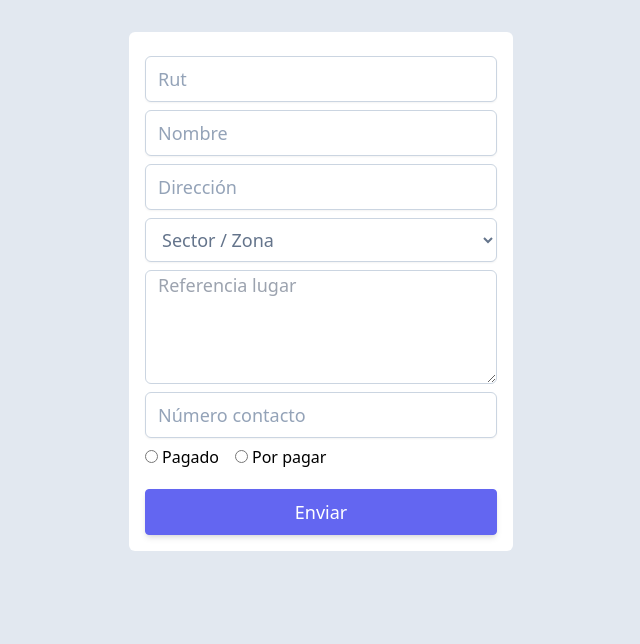
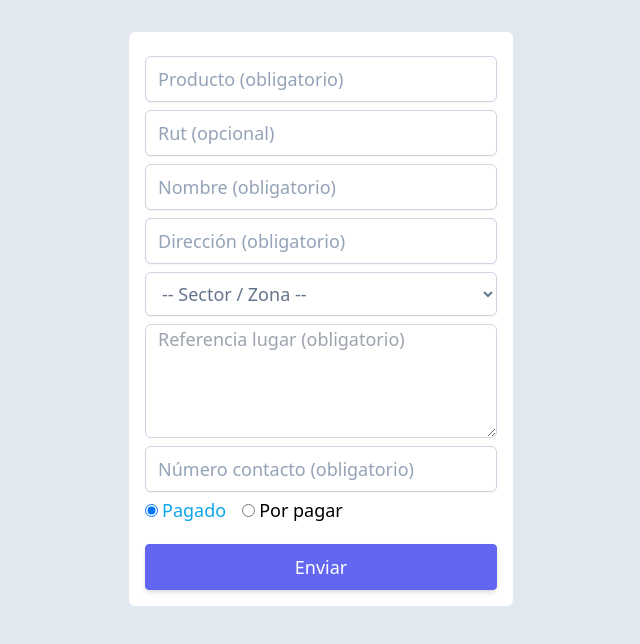
Before and after one commit to Cristobal21/order-app-front, a React (Vite) app: page / in a window 1280 px wide. Shown: the top 644 px of the page, without its empty margins (319-959 px from the left). Built offline with nearby package versions, Linux system fonts and the light colour scheme.

Commit message:
Front-end terminado, por ahora

```diff
--- a/index.html
+++ b/index.html
@@ -4,7 +4,7 @@
 		<meta charset="UTF-8" />
 		<link rel="icon" type="image/svg+xml" href="/vite.svg" />
 		<meta name="viewport" content="width=device-width, initial-scale=1.0" />
-		<title>Vite + React</title>
+		<title>Pedidos App</title>
 	</head>
 	<body class="bg-slate-200">
 		<div id="root"></div>
--- a/package.json
+++ b/package.json
@@ -9,10 +9,12 @@
     "preview": "vite preview"
   },
   "dependencies": {
+    "@reduxjs/toolkit": "^1.9.1",
     "autoprefixer": "^10.4.13",
     "postcss": "^8.4.20",
     "react": "^18.2.0",
     "react-dom": "^18.2.0",
+    "react-redux": "^8.0.5",
     "react-router-dom": "^6.6.1",
     "tailwindcss": "^3.2.4"
   },
--- a/src/form/RegisterOrder.jsx
+++ b/src/form/RegisterOrder.jsx
@@ -1,38 +1,136 @@
+import { useState } from "react"
+import { useForm } from "../hooks/useForm"
+
+const initialForm = {
+	producto: "",
+	rut: "",
+	nombre: "",
+	direccion: "",
+	sector: "",
+	referencia: "",
+	contacto: "",
+	pago: "",
+	precio: "",
+	medioPago: "",
+}
+
+const validationsForm = (form) => {
+	let errors = {}
+
+	let regexName = /^[A-Za-zÑñÁáÉéÍíÓóÚúÜü\s]+$/
+	let regexAddress = /^[A-Za-zÑñÁáÉéÍíÓóÚúÜü0-9-.\s]+$/g
+	let regexContact = /^[0-9]{0,9}$/
+	let regexComments = /^.{1,255}$/
+
+	if (!form.producto.trim()) {
+		errors.producto = `El campo "Producto" es requerido`
+	} else if (!regexName.test(form.producto.trim())) {
+		errors.producto =
+			'El campo "Producto" solo acepta letras y espacios en blanco.'
+	} else if (!form.nombre.trim()) {
+		errors.nombre = `El campo "Nombre" es requerido`
+	} else if (!regexName.test(form.nombre.trim())) {
+		errors.nombre = 'El campo "Nombre" solo acepta letras y espacios en blanco.'
+	} else if (!form.direccion.trim()) {
+		errors.direccion = `El campo "Dirección" es requerido`
+	} else if (!regexAddress.test(form.direccion.trim())) {
+		errors.direccion =
+			'El campo "Dirección solo acepta letras, números y espacios en blanco."'
+	} else if (!form.referencia.trim()) {
+		errors.referencia = `El campo "Referencia lugar" es requerido`
+	} else if (!regexComments.test(form.referencia.trim())) {
+		errors.referencia =
+			'El campo "Referencia" no debe exceder los 255 caracteres.'
+	} else if (!form.contacto.trim()) {
+		errors.contacto = `El campo "Número Contacto" es requerido`
+	} else if (!regexContact.test(form.contacto.trim())) {
+		errors.contacto =
+			'El campo "Número Contacto" solo admite números y un largo máximo de 9 números.'
+	}
+
+	return errors
+}
+
 export const RegisterOrder = () => {
-	const onSubmit = (e) => {
-		e.preventDefault()
+	const [pago, setPago] = useState(false)
+
+	const {
+		form,
+		errors,
+		loading,
+		response,
+		handleChange,
+		handleBlur,
+		handleSubmit,
+	} = useForm(initialForm, validationsForm)
+
+	const handleClickPagar = () => {
+		setPago(true)
 	}
+	const handleClickPagado = () => {
+		setPago(false)
+	}
+
 	return (
 		<div className="flex justify-center">
-			<form method="post" onSubmit={onSubmit} className="py-8 w-96">
-				<label className="block bg-white px-4 py-4 rounded-md">
+			<form method="post" onSubmit={handleSubmit} className="py-8 w-96">
+				<div className="block bg-white px-4 py-4 rounded-md">
+					<input
+						type="text"
+						name="producto"
+						id="producto"
+						placeholder="Producto (obligatorio)"
+						className="mt-2 block w-full px-3 py-2 bg-white border border-slate-300 rounded-md text-lg shadow-sm placeholder-slate-400 focus:outline-none focus:border-indigo-300 focus:ring-1 focus:ring-indigo-500"
+						value={form.producto}
+						onChange={handleChange}
+						onBlur={handleBlur}
+					/>
+					{errors.producto && (
+						<p className="text-sm text-red-500">{errors.producto}</p>
+					)}
 					<input
 						type="text"
 						name="rut"
 						id="rut"
-						placeholder="Rut"
+						placeholder="Rut (opcional)"
 						className="mt-2 block w-full px-3 py-2 bg-white border border-slate-300 rounded-md text-lg shadow-sm placeholder-slate-400 focus:outline-none focus:border-indigo-300 focus:ring-1 focus:ring-indigo-500"
+						value={form.rut}
+						onChange={handleChange}
+						onBlur={handleBlur}
 					/>
 					<input
 						type="text"
 						name="nombre"
 						id="nombre"
-						placeholder="Nombre"
+						placeholder="Nombre (obligatorio)"
 						className="mt-2 block w-full px-3 py-2 bg-white border border-slate-300 rounded-md text-lg shadow-sm placeholder-slate-400 focus:outline-none focus:border-indigo-300 focus:ring-1 focus:ring-indigo-500"
+						value={form.nombre}
+						onChange={handleChange}
+						onBlur={handleBlur}
 					/>
+					{errors.nombre && (
+						<p className="text-sm text-red-500">{errors.nombre}</p>
+					)}
 					<input
 						type="text"
 						name="direccion"
 						id="direccion"
-						placeholder="Dirección"
+						placeholder="Dirección (obligatorio)"
 						className="mt-2 block w-full px-3 py-2 bg-white border border-slate-300 rounded-md text-lg shadow-sm placeholder-slate-400 focus:outline-none focus:border-indigo-300 focus:ring-1 focus:ring-indigo-500"
+						value={form.direccion}
+						onChange={handleChange}
+						onBlur={handleBlur}
 					/>
+					{errors.direccion && (
+						<p className="text-sm text-red-500">{errors.direccion}</p>
+					)}
 					<select
 						name="sector"
-						id="sector"
 						className="mt-2 text-lg text-slate-500 px-3 py-2 bg-white border border-slate-300 rounded-md shadow-sm focus:outline-none w-full focus:border-indigo-300 focus:ring-1 focus:ring-indigo-500"
+						onChange={handleChange}
+						defaultValue=""
 					>
-						<option value="">Sector / Zona</option>
+						<option value="">-- Sector / Zona --</option>
 						<option value="buin_centro">Buin centro</option>
 						<option value="villaseca">Villaseca</option>
 						<option value="maipo">Maipo</option>
@@ -47,47 +145,94 @@ export const RegisterOrder = () => {
 						id="referencia"
 						cols="30"
 						rows="4"
-						placeholder="Referencia lugar"
+						placeholder="Referencia lugar (obligatorio)"
 						className="mt-2 block rounded-md text-lg w-full px-3 border border-slate-300 focus:outline-none focus:border-indigo-300 focus:ring-1 focus:ring-indigo-500"
+						value={form.referencia}
+						onChange={handleChange}
+						onBlur={handleBlur}
 					></textarea>
+					{errors.referencia && (
+						<p className="text-sm text-red-500">{errors.referencia}</p>
+					)}
 					<input
 						type="tel"
 						name="contacto"
 						id="contacto"
-						placeholder="Número contacto"
+						placeholder="Número contacto (obligatorio)"
 						className="mt-2 block w-full px-3 py-2 bg-white border border-slate-300 rounded-md text-lg shadow-sm placeholder-slate-400 focus:outline-none focus:border-indigo-300 focus:ring-1 focus:ring-indigo-500"
+						value={form.contacto}
+						onChange={handleChange}
+						onBlur={handleBlur}
 					/>
+					{errors.contacto && (
+						<p className="text-sm text-red-500">{errors.contacto}</p>
+					)}
 					<input
 						type="radio"
 						name="pago"
 						id="pagado"
+						value="pagado"
+						onChange={handleChange}
+						onBlur={handleBlur}
+						defaultChecked
 						className="peer/pagado mr-1 mt-3"
+						onClick={handleClickPagado}
 					/>
 					<label
 						htmlFor="pagado"
-						className="peer-checked/pagado:text-sky-500 mr-4"
+						className="peer-checked/pagado:text-sky-500 mr-4 text-lg"
 					>
 						Pagado
 					</label>
+					{!pago && <></>}
 					<input
 						type="radio"
 						name="pago"
 						id="porpagar"
+						value="porpagar"
+						onChange={handleChange}
+						onBlur={handleBlur}
 						className="peer/porpagar mr-1"
+						onClick={handleClickPagar}
 					/>
 					<label
 						htmlFor="porpagar"
-						className="peer-checked/porpagar:text-sky-500"
+						className="peer-checked/porpagar:text-sky-500 text-lg"
 					>
 						Por pagar
 					</label>
+					{pago && (
+						<>
+							<input
+								type="text"
+								name="precio"
+								id="precio"
+								placeholder="Precio"
+								value={form.precio}
+								onChange={handleChange}
+								className="mt-2 block w-full px-3 py-2 bg-white border border-slate-300 rounded-md text-lg shadow-sm placeholder-slate-400 focus:outline-none focus:border-indigo-300 focus:ring-1 focus:ring-indigo-500"
+							/>
+							<select
+								name="mediopago"
+								className="mt-2 text-lg text-slate-500 px-3 py-2 bg-white border border-slate-300 rounded-md shadow-sm focus:outline-none w-full focus:border-indigo-300 focus:ring-1 focus:ring-indigo-500"
+								defaultValue=""
+								onChange={handleChange}
+							>
+								<option value="">-- Medio de pago --</option>
+								<option value="efectivo">Efectivo</option>
+								<option value="tarjeta">Tarjeta</option>
+								<option value="transferencia">Transferencia</option>
+							</select>
+						</>
+					)}
 					<input
 						type="submit"
 						value="Enviar"
 						className="bg-indigo-500 border border-indigo-500 focus:outline-none text-lg py-2 mt-5 w-full rounded shadow-md hover:bg-indigo-400 focus:bg-indigo-600 text-white hover:cursor-pointer"
 					/>
-				</label>
+				</div>
 			</form>
+			{loading}
 		</div>
 	)
 }
--- /dev/null
+++ b/src/hooks/useForm.js
@@ -0,0 +1,43 @@
+import { useState } from "react"
+
+export const useForm = (initialForm, validateForm) => {
+	const [form, setForm] = useState(initialForm)
+	const [errors, setErrors] = useState({})
+	const [loading, setLoading] = useState(false)
+	const [response, setResponse] = useState(null)
+
+	const handleChange = (e) => {
+		const { name, value } = e.target
+		setForm({
+			...form,
+			[name]: value,
+		})
+	}
+
+	const handleBlur = (e) => {
+		handleChange(e)
+		setErrors(validateForm(form))
+	}
+
+	const handleSubmit = (e) => {
+		e.preventDefault(e)
+		setErrors(validateForm(form))
+		if (Object.keys(errors).length === 0) {
+			setLoading(true)
+			setForm(initialForm)
+		} else {
+			return
+		}
+		setLoading(false)
+	}
+
+	return {
+		form,
+		errors,
+		loading,
+		response,
+		handleChange,
+		handleBlur,
+		handleSubmit,
+	}
+}
```
Also changed, not shown: 1 other file (tests, documents, lock files or other folders).
